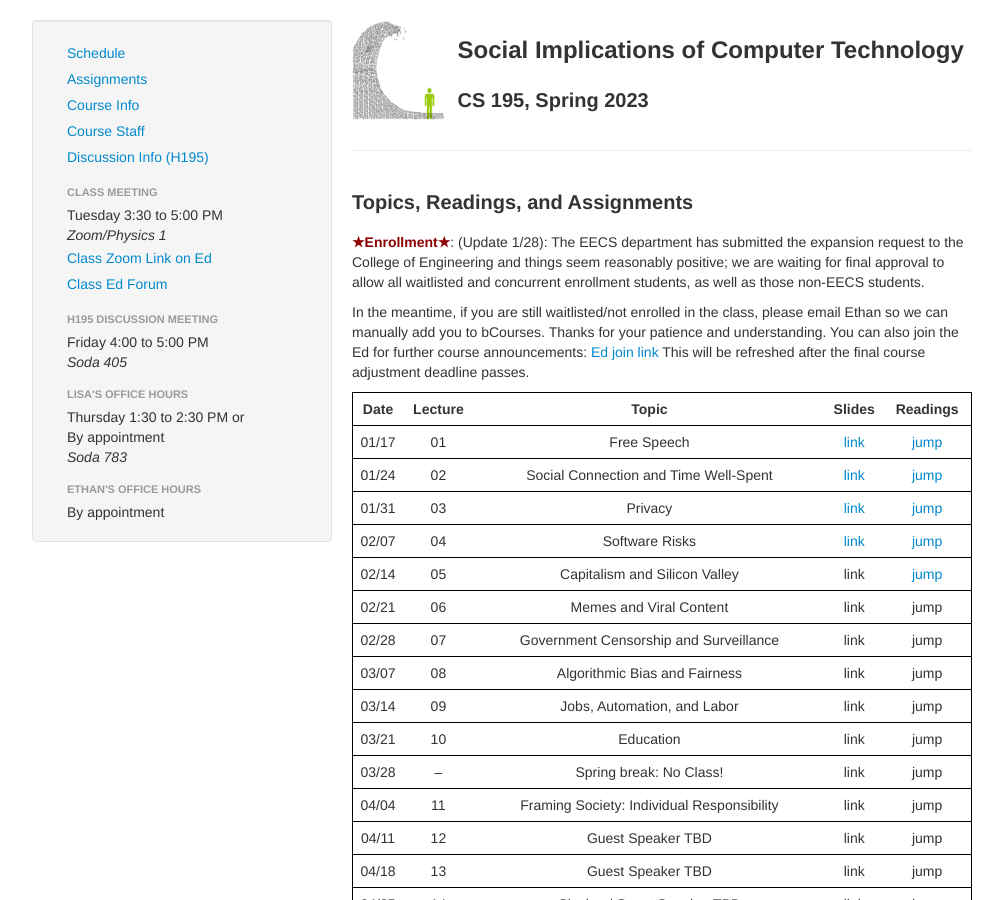
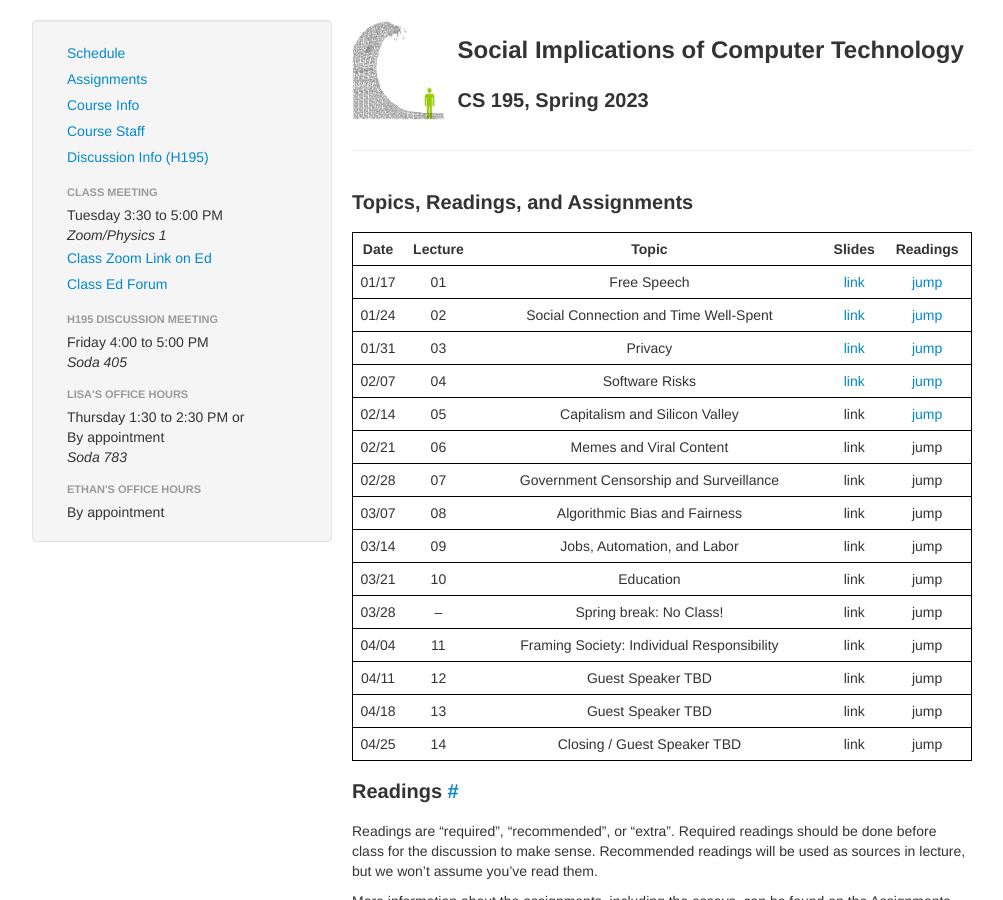
Before and after one commit to Berkeley-CS195/sp23, a Jekyll site: the page built from index.md, in a window 1280 px wide and 900 px high. Shown: the whole window, without its empty margins (138-1141 px from the left). Built offline with Jekyll 4.4.1, drawn with Linux system fonts in a browser that asks for light colours.

Commit message:
removed join link for Ed

```diff
--- a/index.md
+++ b/index.md
@@ -3,17 +3,6 @@ layout: page
 released: true
 title: Topics, Readings, and Assignments
 ---
-
-**Enrollment**: (Update 1/28): The EECS department has submitted the expansion
-request to the College of Engineering and things seem reasonably positive; we
-are waiting for final approval to allow all waitlisted and concurrent
-enrollment students, as well as those non-EECS students.
-
-In the meantime, if you are still waitlisted/not enrolled in the class, please
-email Ethan so we can manually add you to bCourses. Thanks for your patience
-and understanding. You can also join the Ed for further course announcements:
-[Ed join link](https://edstem.org/us/join/E8BdJn) This will be refreshed after
-the final course adjustment deadline passes.
 
 {% assign readings = site.cs195_readings | sort: 'date' %}
 
```
